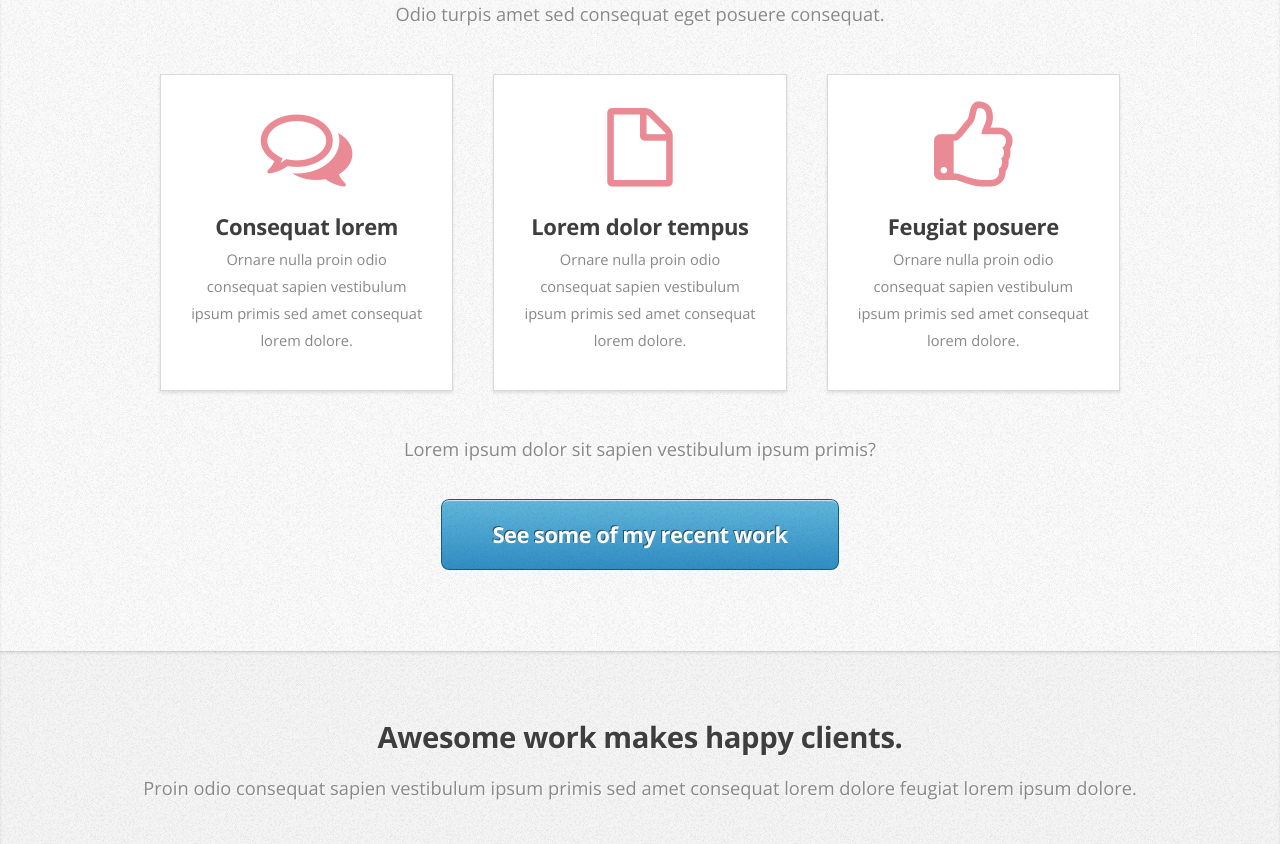
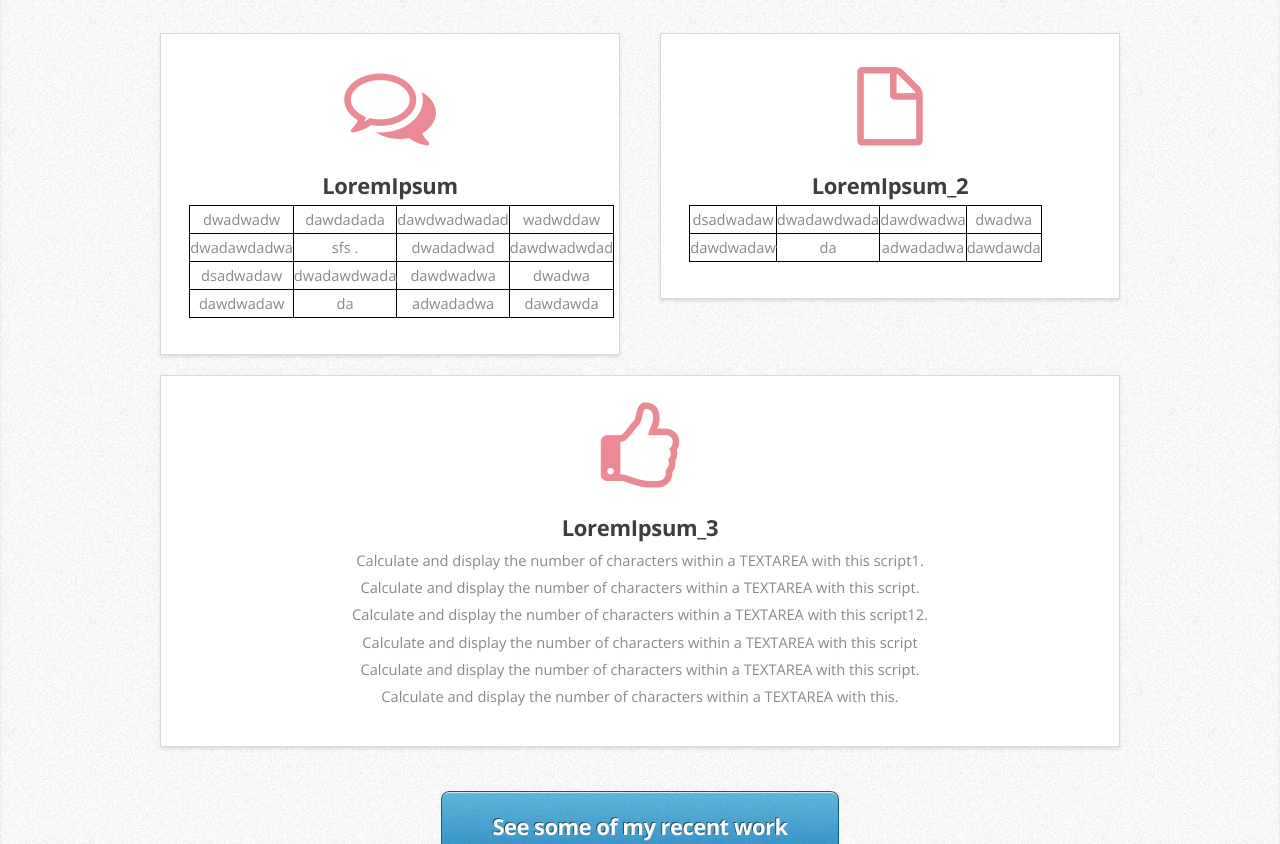
Before and after one commit to srirangg/site1, a plain HTML site: page index.html in a window 1280 px wide. Shown: the part 654-1498 px from the top of the page. Drawn offline with nearby package versions, Linux system fonts and the light colour scheme.

Commit message:
Changed Layout of About Section

```diff
--- a/css/style-desktop.css
+++ b/css/style-desktop.css
@@ -207,3 +207,7 @@
 			box-shadow: none;
 			padding-left: 0;
 		}
+
+.secondRow{
+    margin-top: 2%;
+}
--- a/css/style.css
+++ b/css/style.css
@@ -178,7 +178,7 @@
 
 	p, ul, ol, dl, table
 	{
-		margin-bottom: 2em;
+	/*	margin-bottom: 2em;*/
 	}
 
 	section,
@@ -1006,3 +1006,16 @@
 		{
 			color: #777;
 		}
+
+.fullWidth{
+    width: 100%;
+}
+.halfWidth{
+    width: 50%;
+}
+.oneFourthWidth{
+    width: 25%;
+}
+table, th, td {
+    border: 1px solid black;
+}
--- a/index.html
+++ b/index.html
@@ -9,6 +9,7 @@
 		<script src="js/jquery.min.js"></script>
 		<script src="js/config.js"></script>
 		<script src="js/skel.min.js"></script>
+        <script src="js/util.js"></script>
 		<noscript>
 			<link rel="stylesheet" href="css/skel-noscript.css" />
 			<link rel="stylesheet" href="css/style.css" />
@@ -41,59 +42,103 @@
 							<header>
 								<h1>Hi. I'm <strong> Ragnar Lothbrok</strong>.</h1>
 							</header>
-							<p>I am a Programmer who loves coding and enjoys learning new technologies. I have 2 Years of Experience in JavaScript and Java Development.</p>
-
-							<a href="#work" class="button button-big">Learn about what I do</a>
+							<!--<p>I am a Programmer who loves coding and enjoys learning new technologies. I have 2 Years of Experience in JavaScript and Java Development.</p>-->
+                            <p>Lorem Ipsum is simply dummy text of the printing and typesetting industry. Lorem Ipsum has been the industry's standard dummy text ever s</p>
+							<a href="#work" class="button button-big">Know More About Me</a>
 						</div>
 					</div>
 				</article>
 			</div>
 
-		<!-- Work -->
+		<!-- About -->
 			<div class="wrapper wrapper-style2">
 				<article id="work">
 					<header>
-						<h2>I design and build amazing things.</h2>
-						<span>Odio turpis amet sed consequat eget posuere consequat.</span>
+                        <!--<h2>I design and build amazing things.</h2>-->
+                        <h2>Lorem Ipsum is simply dummy text of the printing.</h2>
+						<span>The generated Lorem Ipsum is therefore always free from repetition, injected humour, or non-characteristic words etc.</span>
 					</header>
 					<div class="container">
 						<div class="row">
-							<div class="4u">
+							<div class="4u halfWidth">
 								<section class="box box-style1">
 									<span class="fa featured fa-comments-o"></span>
-									<h3>Consequat lorem</h3>
-									<p>Ornare nulla proin odio consequat sapien vestibulum ipsum primis sed amet consequat lorem dolore.</p>
+									<!--<h3>Education</h3>-->
+                                    <h3>LoremIpsum</h3>
+                                    <table id="coursesTable">
+                                        <!--<tr>
+                                            <td>Course</td> <td>College</td> <td>University/Board</td> <td>Year</td>
+                                        </tr>
+                                        <tr>
+                                            <td>BE (IT)</td> <td>PVPIT Budhgaon, Sangli.</td> <td>Shivaji University</td> <td>2012</td>
+                                        </tr>
+                                        <tr>
+                                            <td>H.S.C.</td> <td>Sangli High School Sangli.</td> <td>Kolhapur Board</td> <td>2007</td>
+                                        </tr>
+                                        <tr>
+                                            <td>S.S.C.</td> <td>Shantiniketan, Sangli.</td> <td>Kolhapur Board</td> <td>2005</td>
+                                        </tr>-->
+                                        <tr>
+                                            <td>dwadwadw</td> <td>dawdadada</td> <td>dawdwadwadad</td> <td>wadwddaw</td>
+                                        </tr>
+                                        <tr>
+                                            <td>dwadawdadwa</td> <td>sfs .</td> <td>dwadadwad</td> <td>dawdwadwdad</td>
+                                        </tr>
+                                        <tr>
+                                            <td>dsadwadaw</td> <td>dwadawdwada</td> <td>dawdwadwa</td> <td>dwadwa</td>
+                                        </tr>
+                                        <tr>
+                                            <td>dawdwadaw</td> <td>da</td> <td>adwadadwa</td> <td>dawdawda</td>
+                                        </tr>
+                                    </table>
 								</section>
 							</div>
-							<div class="4u">
+							<div class="4u halfWidth">
 								<section class="box box-style1">
 									<span class="fa featured fa-file-o"></span>
-									<h3>Lorem dolor tempus</h3>
-									<p>Ornare nulla proin odio consequat sapien vestibulum ipsum primis sed amet consequat lorem dolore.</p>
+									<!--<h3>Employment</h3>-->
+                                    <h3>LoremIpsum_2</h3>
+                                    <table id="experienceTable">
+                                        <tr>
+                                            <td>dsadwadaw</td> <td>dwadawdwada</td> <td>dawdwadwa</td> <td>dwadwa</td>
+                                        </tr>
+                                        <tr>
+                                            <td>dawdwadaw</td> <td>da</td> <td>adwadadwa</td> <td>dawdawda</td>
+                                        </tr>
+                                    </table>
 								</section>
 							</div>
-							<div class="4u">
+							<div class="4u secondRow fullWidth">
 								<section class="box box-style1">
 									<span class="fa featured fa-thumbs-o-up"></span>
-									<h3>Feugiat posuere</h3>
-									<p>Ornare nulla proin odio consequat sapien vestibulum ipsum primis sed amet consequat lorem dolore.</p>
+									<!--<h3>Achievements</h3>-->
+                                    <h3>LoremIpsum_3</h3>
+                                    <ul>
+                                        <li><p>Calculate and display the number of characters within a TEXTAREA with this script1.</p></li>
+                                        <li><p>Calculate and display the number of characters within a TEXTAREA with this script.</p></li>
+                                        <li><p>Calculate and display the number of characters within a TEXTAREA with this script12.</p></li>
+                                        <li><p>Calculate and display the number of characters within a TEXTAREA with this script</p></li>
+                                        <li><p>Calculate and display the number of characters within a TEXTAREA with this script.</p></li>
+                                        <li><p>Calculate and display the number of characters within a TEXTAREA with this.</p></li>
+                                    </ul>
 								</section>
 							</div>
 						</div>
 					</div>
 					<footer>
-						<p>Lorem ipsum dolor sit sapien vestibulum ipsum primis?</p>
+						<!--<p>Lorem ipsum dolor sit sapien vestibulum ipsum primis?</p>-->
 						<a href="#portfolio" class="button button-big">See some of my recent work</a>
 					</footer>
 				</article>
 			</div>
 
-		<!-- Portfolio -->
+		<!-- Work -->
 			<div class="wrapper wrapper-style3">
 				<article id="portfolio">
 					<header>
 						<h2>Awesome work makes happy clients.</h2>
-						<span>Proin odio consequat  sapien vestibulum ipsum primis sed amet consequat lorem dolore feugiat lorem ipsum dolore.</span>
+                        <span>I was involved in delivering feature rich applications for esteemed clients.</span>
+                        <!--<span>Proin odio consequat  sapien vestibulum ipsum primis sed amet consequat lorem dolore feugiat lorem ipsum dolore.</span>-->
 					</header>
 					<div class="container">
 						<div class="row">
@@ -148,7 +193,7 @@
 						</div>
 					</div>
 					<footer>
-						<p>Lorem ipsum dolor sit sapien vestibulum ipsum primis?</p>
+						<!--<p>Lorem ipsum dolor sit sapien vestibulum ipsum primis?</p>-->
 						<a href="#contact" class="button button-big">Get in touch with me</a>
 					</footer>
 				</article>
@@ -206,6 +251,7 @@
 									<li class="tumblr"><a href="#" class="fa fa-tumblr"><span>Tumblr</span></a></li>
 									<li class="googleplus"><a href="#" class="fa fa-google-plus"><span>Google+</span></a></li>
 									<li class="github"><a href="http://github.com/n33" class="fa fa-github"><span>Github</span></a></li>
+                                </ul>
 								<hr />
 							</div>
 						</div>
@@ -216,7 +262,5 @@
 					</footer>
 				</article>
 			</div>
-
-
 	</body>
 </html>
--- /dev/null
+++ b/js/util.js
@@ -0,0 +1,3 @@
+/*
+    Common Utility File
+*/
```
